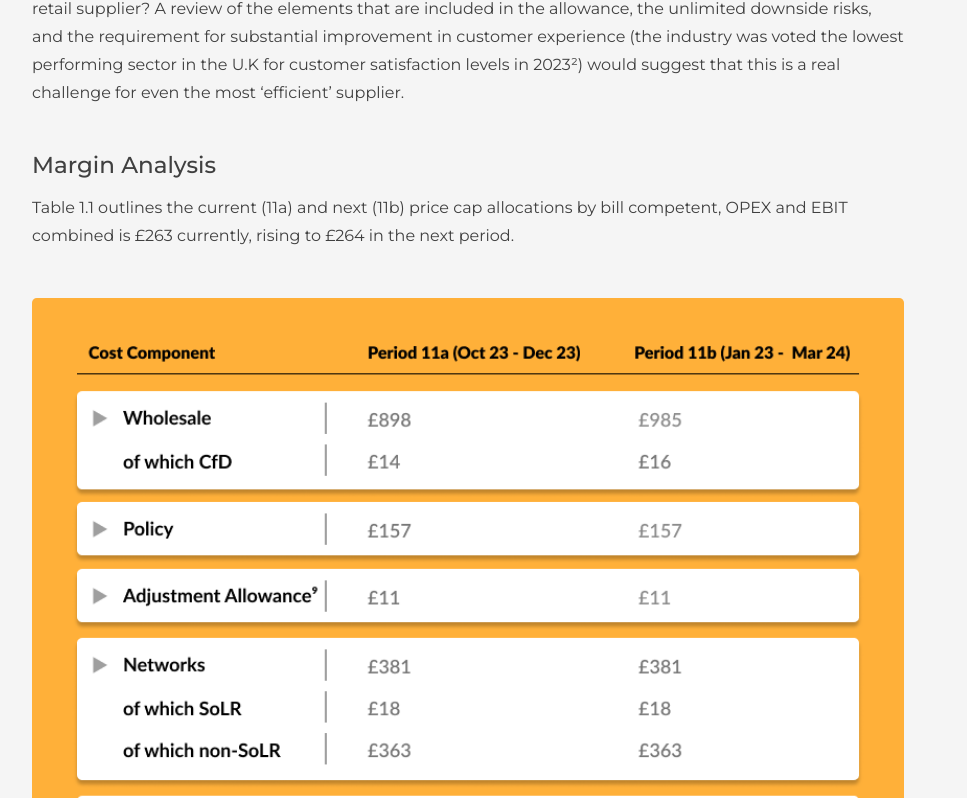
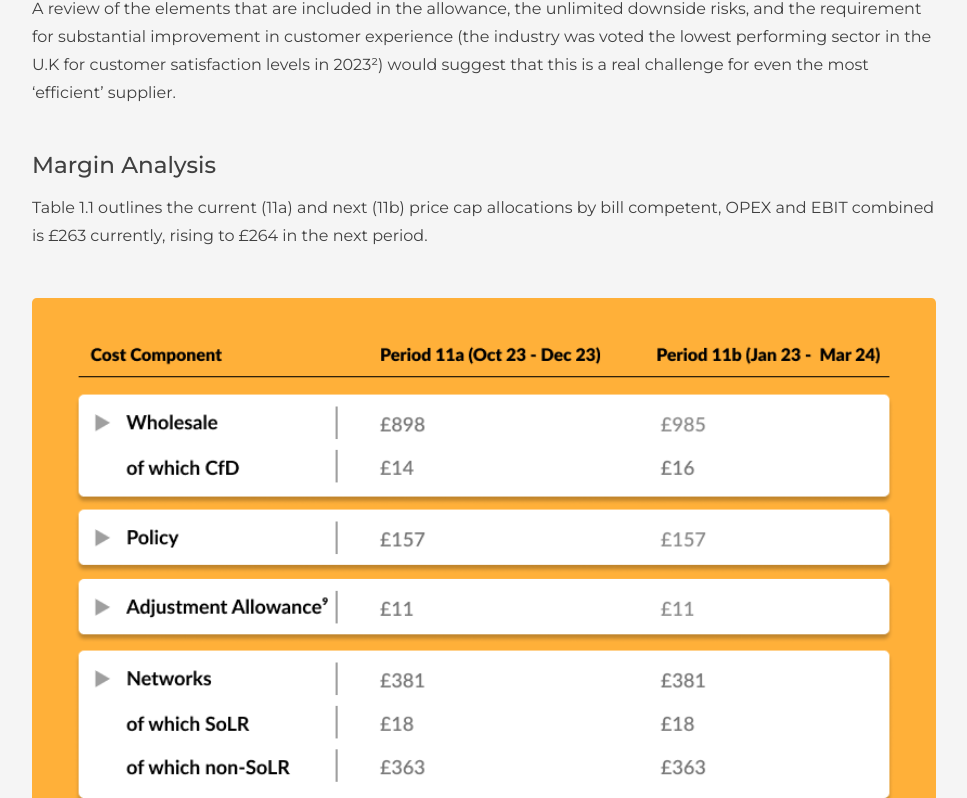
Before and after one commit to luke-meadows/clyde-ventures-2.0, a Next.js app: page /insights/opex-pressures in a window 1280 px wide. Shown: the part 1577-2375 px from the top of the page, without its empty margins (156-1123 px from the left). Built offline with nearby package versions, Linux system fonts and the light colour scheme.

Commit message:
opex blog

```diff
--- a/pages/insights/opex-pressures.js
+++ b/pages/insights/opex-pressures.js
@@ -403,7 +403,7 @@ const StyledInsightsPage = styled.section`
     padding-top: 1.5rem;
   }
   .insight-content-container {
-    padding: 3rem 5rem 0 3rem;
+    padding: 3rem 3rem 0 3rem;
     max-width: 1000px;
     margin: 0 auto;
   }
@@ -484,7 +484,7 @@ const StyledInsightsPage = styled.section`
       padding-top: 3rem;
     }
     .insight-content-container {
-      padding: 2rem 5rem 0 2rem;
+      padding: 2rem 2rem 0 2rem;
     }
     .graphic-three-container {
       width: 100%;
```
